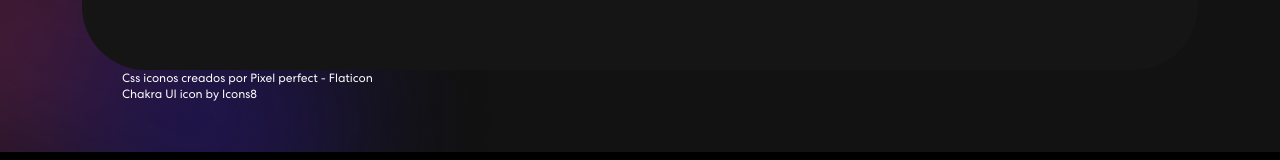
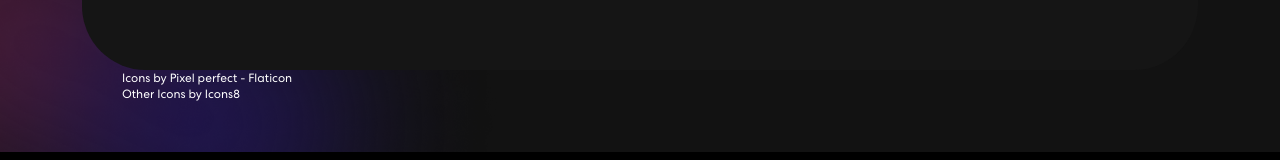
Before and after one commit to Matdweb/my-personal-portfolio-mat_dweb, a React (Create React App) app: page / in a window 1280 px wide. Shown: the part 1200-1360 px from the top of the page. Built offline with nearby package versions, Linux system fonts and the light colour scheme; the HTML template or start-up script is replaced by a standard one.

Commit message:
fix: udpate imports for icons in the Skills section

```diff
--- a/src/components/Skills.js
+++ b/src/components/Skills.js
@@ -6,13 +6,13 @@ import Design from "../assets/img/layers.png";
 import VITEJS from "../assets/img/vitejs.svg";
 import FIGMA from '../assets/img/figma-logo.svg'
 import Carousel from 'react-multi-carousel';
-import TYPESCRIPT from '../assets/img/icons8-typescript-96.png'
-import EXPRESS from '../assets/img/icons8-express-js-100.png'
-import JAVA from '../assets/img/icons8-java-94.png'
-import MONGODB from '../assets/img/icons8-mongodb-a-cross-platform-document-oriented-database-program-96.png'
-import NEXTJS from '../assets/img/icons8-nextjs-96.png'
+import TYPESCRIPT from '../assets/img/icons8-typescript.svg'
+import EXPRESS from '../assets/img/icons8-express-js-250.png'
+import JAVA from '../assets/img/icons8-java.svg'
+import MONGODB from '../assets/img/icons8-mongodb.svg'
+import NEXTJS from '../assets/img/icons8-nextjs-240.png'
 import PHYTON from '../assets/img/icons8-python.svg'
-import REDUX from '../assets/img/icons8-redux-an-open-source-javascript-library-for-managing-application-state-96.png'
+import REDUX from '../assets/img/icons8-redux.svg'
 import 'react-multi-carousel/lib/styles.css';
 import colorSharp from "../assets/img/color-sharp.png"
 import React from "react";
@@ -81,8 +81,8 @@ export const Skills = () => {
               </Carousel>
             </div>
           </div>
-          <a href="https://www.flaticon.es/iconos-gratis/css" title="css iconos">Css iconos creados por Pixel perfect - Flaticon</a>
-          <a target="_blank" href="https://icons8.com">Chakra UI icon by Icons8</a>
+          <a href="https://www.flaticon.es/iconos-gratis/css" title="css iconos">Icons by Pixel perfect - Flaticon</a>
+          <a target="_blank" href="https://icons8.com">Other Icons by Icons8</a>
         </div>
       </div>
       <BasicModal />
```
